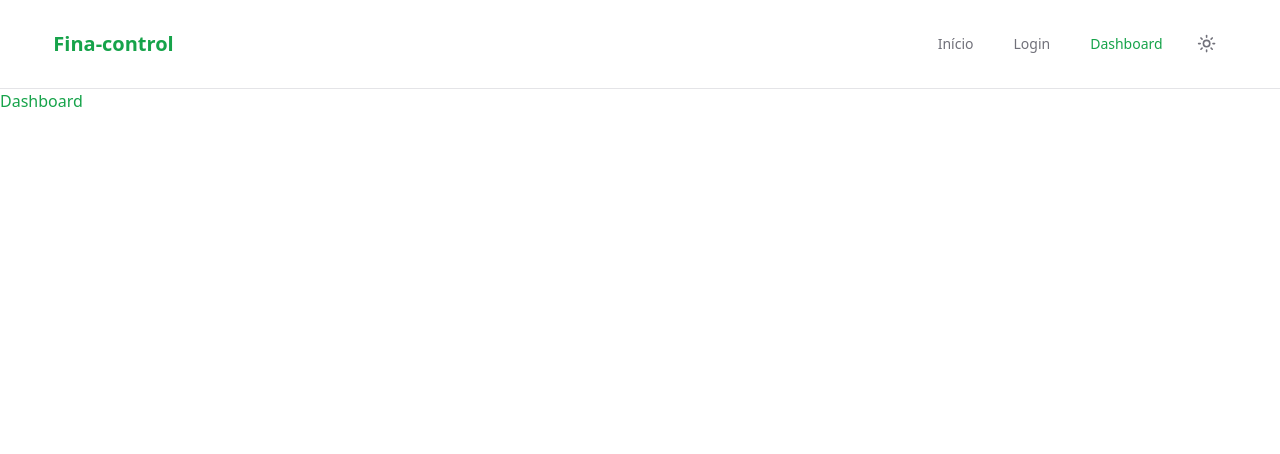
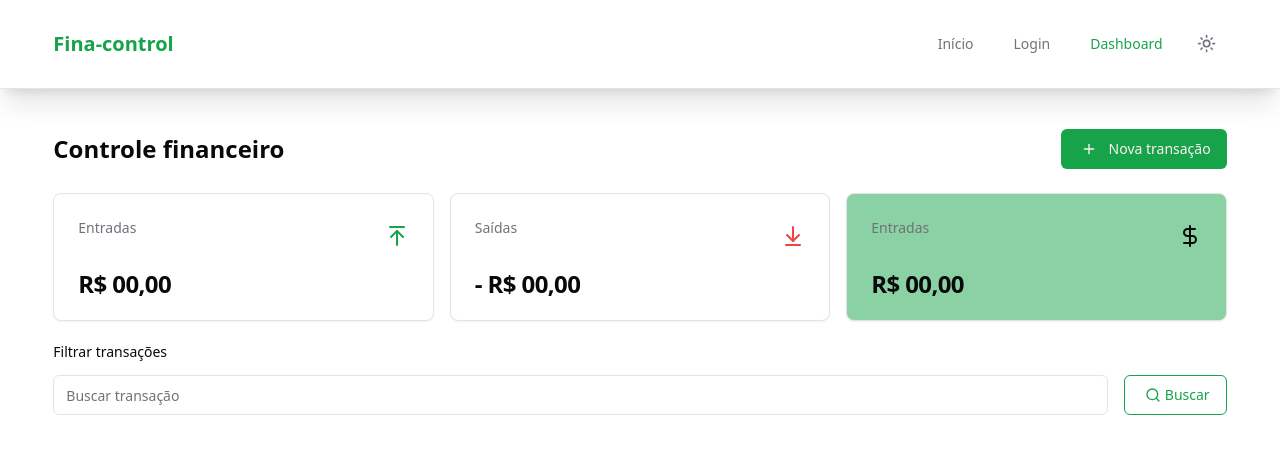
Before and after one commit to GadiegoN/fina-control, a React (Vite) app: page /dashboard in a window 1280 px wide. Shown: the top 454 px of the page. Built offline with nearby package versions, Linux system fonts and the light colour scheme; no server answers; sample sign-in values are in the browser's storage.

Commit message:
feat: add dashboard

```diff
--- a/src/components/header.tsx
+++ b/src/components/header.tsx
@@ -4,7 +4,7 @@ import { ModeToggle } from "./theme/mode-toggle";
 
 export function Header() {
     return (
-        <header className="border-b">
+        <header className="border-b shadow-xl">
             <div className="w-11/12 max-w-7xl mx-auto py-6 flex items-center justify-between">
                 <Link to="/">
                     <h1 className="text-primary font-bold text-xl select-none cursor-pointer">Fina-control</h1>
--- a/src/pages/_layout/app-layout.tsx
+++ b/src/pages/_layout/app-layout.tsx
@@ -3,7 +3,7 @@ import { Outlet } from "react-router-dom";
 
 export function AppLayout() {
     return (
-        <main>
+        <main className="space-y-10">
             <Header />
 
             <Outlet />
--- a/src/pages/dashboard.tsx
+++ b/src/pages/dashboard.tsx
@@ -1,7 +1,61 @@
+import { Button } from "@/components/ui/button";
+import { Card, CardContent, CardDescription, CardHeader, CardTitle } from "@/components/ui/card";
+import { Input } from "@/components/ui/input";
+import { Label } from "@/components/ui/label";
+import { ArrowDownToLine, ArrowUpToLine, DollarSign, Plus, Search } from "lucide-react";
+
 export function Dashboard() {
     return (
-        <div>
-            <h1 className="text-primary">Dashboard</h1>
-        </div>
+        <section className="w-11/12 max-w-7xl mx-auto space-y-6">
+            <div className="flex justify-between items-center">
+                <h1 className="font-bold text-2xl">Controle financeiro</h1>
+                <Button className="items-center gap-2">
+                    <Plus className="h-4" />
+                    Nova transação
+                </Button>
+            </div>
+
+            <div className="flex flex-col max-w-full md:flex-row gap-4">
+                <Card className="w-full max-w-sm mx-auto">
+                    <CardHeader className="flex-row justify-between">
+                        <CardDescription>Entradas</CardDescription>
+                        <ArrowUpToLine className="text-primary" />
+                    </CardHeader>
+                    <CardContent>
+                        <CardTitle className="line-clamp-1">R$ 00,00</CardTitle>
+                    </CardContent>
+                </Card>
+                <Card className="w-full max-w-sm mx-auto">
+                    <CardHeader className="flex-row justify-between">
+                        <CardDescription>Saídas</CardDescription>
+                        <ArrowDownToLine className="text-destructive" />
+                    </CardHeader>
+                    <CardContent>
+                        <CardTitle className="line-clamp-1">- R$ 00,00</CardTitle>
+                    </CardContent>
+                </Card>
+                <Card className="w-full max-w-sm mx-auto bg-primary/50">
+                    <CardHeader className="flex-row justify-between">
+                        <CardDescription>Entradas</CardDescription>
+                        <DollarSign />
+                    </CardHeader>
+                    <CardContent>
+                        <CardTitle className="line-clamp-1">R$ 00,00</CardTitle>
+                    </CardContent>
+                </Card>
+            </div>
+
+            <form className="flex gap-4 items-end">
+
+                <div className="w-full flex flex-col gap-4">
+                    <Label>Filtrar transações</Label>
+                    <Input className="w-full" placeholder="Buscar transação" />
+                </div>
+                <Button className="border-primary text-primary" variant="outline">
+                    <Search className="h-4" />
+                    Buscar
+                </Button>
+            </form>
+        </section>
     )
 }
--- a/src/pages/home.tsx
+++ b/src/pages/home.tsx
@@ -1,6 +1,6 @@
 export function Home() {
     return (
-        <section className="flex flex-col gap-6 w-11/12 max-w-7xl mx-auto py-10">
+        <section className="flex flex-col gap-6 w-11/12 max-w-7xl mx-auto">
             <h1 className="font-bold text-2xl">Controle seus gastos</h1>
         </section>
     )
```
